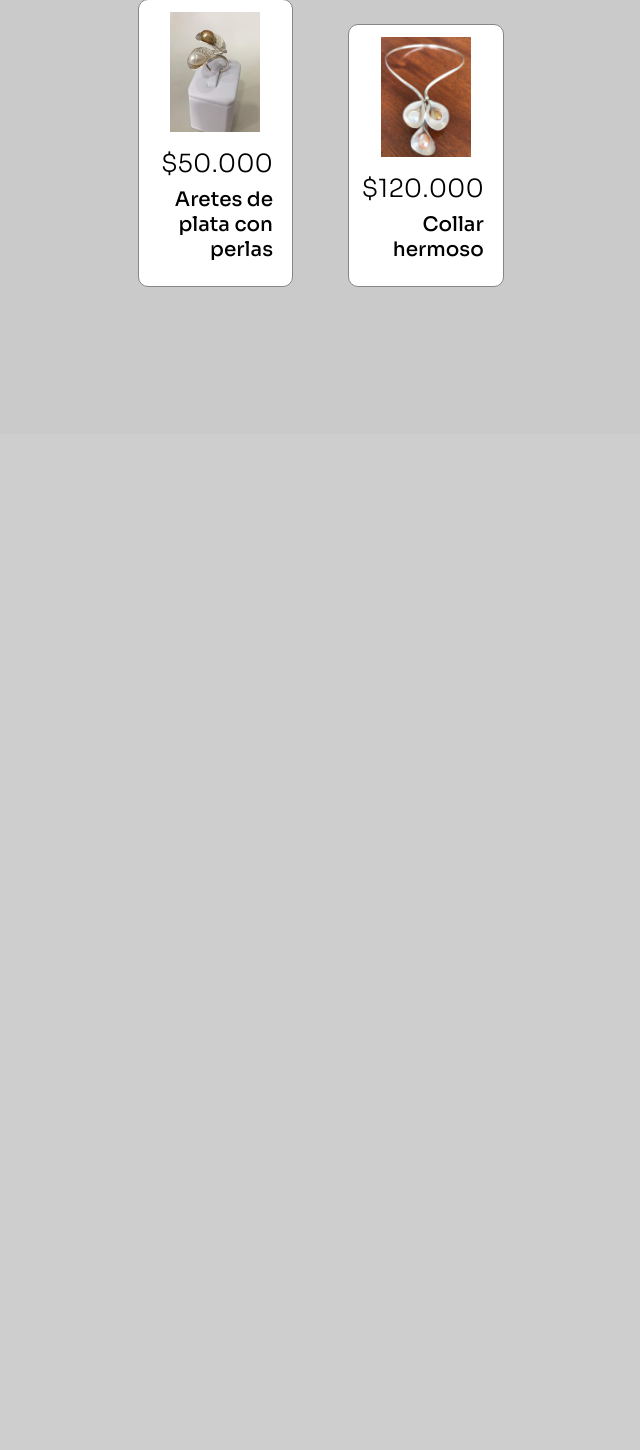
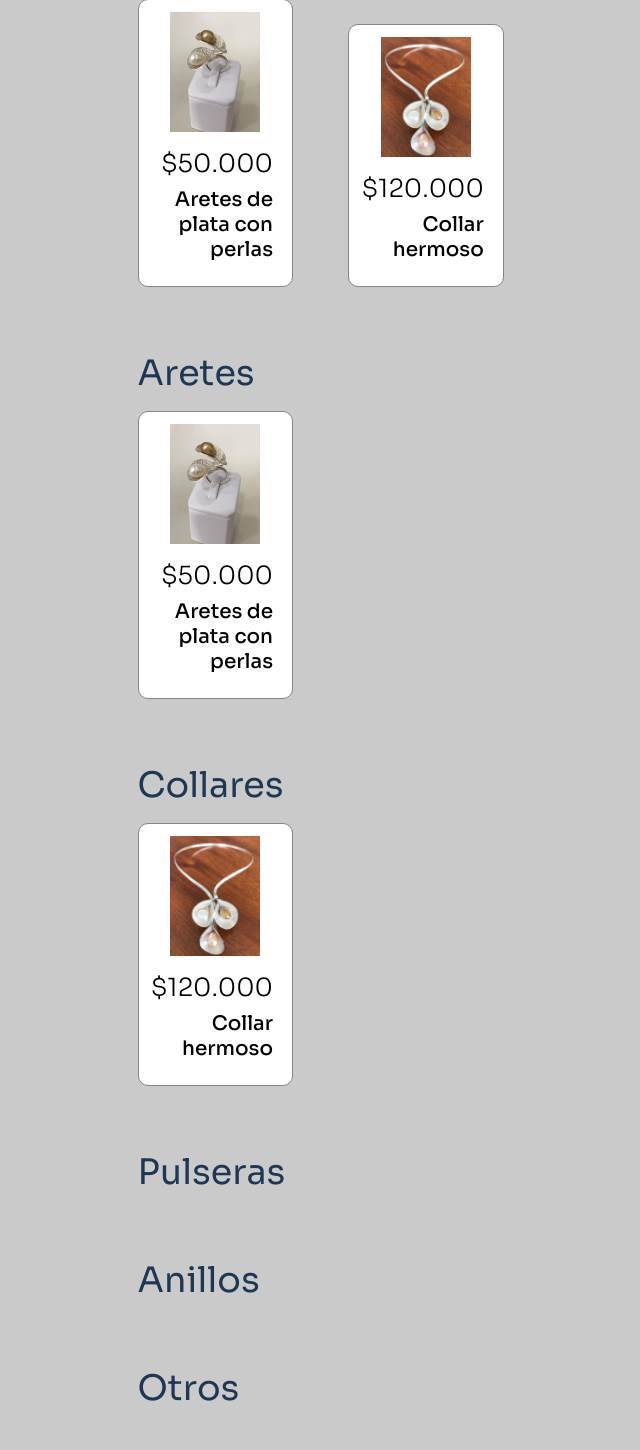
Before and after one commit to manuelandres66/blume, a Django app: page /joya/plata/ in a window 1280 px wide. Shown: the part 366-1816 px from the top of the page, without its empty margins (16-656 px from the left). Before the commit the page ends 653 px from the top, so only its background shows below. Run offline with Django 3.2, Linux system fonts and the light colour scheme; data comes from the database, SQL or seed files in the repository; some libraries are stand-ins or nearby versions.

Commit message:
Material Completed

```diff
--- a/principal/views.py
+++ b/principal/views.py
@@ -22,7 +22,12 @@ def home(request):
 
 def oro(request, material):
     mas_vendidos = Joya.objects.filter(material=material).order_by('-vistas')[:5]
-    ctx = {'material' : material, 'mas_vendidos' : mas_vendidos}
+    aretes = Joya.objects.filter(material=material, tipo='aretes').order_by('-vistas')[:5]
+    collares = Joya.objects.filter(material=material, tipo='collares').order_by('-vistas')[:5]
+    pulseras = Joya.objects.filter(material=material, tipo='pulseras').order_by('-vistas')[:5]
+    anillos = Joya.objects.filter(material=material, tipo='anillos').order_by('-vistas')[:5]
+    otros = Joya.objects.filter(material=material, tipo='otros').order_by('-vistas')[:5]
+    ctx = {'material' : material, 'mas_vendidos' : mas_vendidos, 'aretes' : aretes, 'collares' : collares,  'pulseras' : pulseras, 'anillos' : anillos, 'otros' : otros}
     return render(request, 'material.html', ctx)
 
 #Logica
--- a/static/css/material.css
+++ b/static/css/material.css
@@ -20,6 +20,10 @@ body {
     padding-top: 5vh;
 }
 
+.mas_vendidos {
+    margin-bottom: 5vh;
+}
+
 .mas_vendidos h3 {
     font-family: 'Sora', sans-serif;
     font-size: 35px;
@@ -29,7 +33,7 @@ body {
     color: #1d3754;
 }
 
-#mas_vendidos {
+.mas_vendidos_div {
     margin-left: 10vw;
     margin-top: 2vh;
 }
--- a/templates/material.html
+++ b/templates/material.html
@@ -13,9 +13,10 @@
         <div id="titulo_div" class="titulo">
             <h1 id="titulo_general">Productos de {{material}}</h1>
         </div>
+        <div id="all_products">
             <div class="mas_vendidos">
                 <h3>Más Vendidos</h3>
-            <div id="mas_vendidos">
+                <div class="mas_vendidos_div">
                 {% for vendido in mas_vendidos %}
                     <a href="/joya/{{vendido.material}}/{{vendido.tipo}}/{{vendido.id}}"><div class="vendido">
                         <img class="vendido_imagen" src="/{{vendido.imagen}}">
@@ -23,6 +24,67 @@
                         <h5 class="vendido_nombre">{{vendido.nombre}}</h5>
                     </div></a>
                 {% endfor %}
+                </div>
+            </div>
+            <div class="mas_vendidos">
+                <h3>Aretes</h3>
+                <div class="mas_vendidos_div">
+                    {% for vendido in aretes %}
+                    <a href="/joya/{{vendido.material}}/{{vendido.tipo}}/{{vendido.id}}"><div class="vendido">
+                        <img class="vendido_imagen" src="/{{vendido.imagen}}">
+                        <h4 class="vendido_precio precios">{{vendido.precio}}</h4>
+                        <h5 class="vendido_nombre">{{vendido.nombre}}</h5>
+                    </div></a>
+                    {% endfor %}
+                </div>
+            </div>
+            <div class="mas_vendidos">
+                <h3>Collares</h3>
+                <div class="mas_vendidos_div">
+                    {% for vendido in collares %}
+                    <a href="/joya/{{vendido.material}}/{{vendido.tipo}}/{{vendido.id}}"><div class="vendido">
+                        <img class="vendido_imagen" src="/{{vendido.imagen}}">
+                        <h4 class="vendido_precio precios">{{vendido.precio}}</h4>
+                        <h5 class="vendido_nombre">{{vendido.nombre}}</h5>
+                    </div></a>
+                    {% endfor %}
+                </div>
+            </div>
+            <div class="mas_vendidos">
+                <h3>Pulseras</h3>
+                <div class="mas_vendidos_div">
+                    {% for vendido in pulseras %}
+                    <a href="/joya/{{vendido.material}}/{{vendido.tipo}}/{{vendido.id}}"><div class="vendido">
+                        <img class="vendido_imagen" src="/{{vendido.imagen}}">
+                        <h4 class="vendido_precio precios">{{vendido.precio}}</h4>
+                        <h5 class="vendido_nombre">{{vendido.nombre}}</h5>
+                    </div></a>
+                    {% endfor %}
+                </div>
+            </div>
+            <div class="mas_vendidos">
+                <h3>Anillos</h3>
+                <div class="mas_vendidos_div">
+                    {% for vendido in anillos %}
+                    <a href="/joya/{{vendido.material}}/{{vendido.tipo}}/{{vendido.id}}"><div class="vendido">
+                        <img class="vendido_imagen" src="/{{vendido.imagen}}">
+                        <h4 class="vendido_precio precios">{{vendido.precio}}</h4>
+                        <h5 class="vendido_nombre">{{vendido.nombre}}</h5>
+                    </div></a>
+                    {% endfor %}
+                </div>
+            </div>
+            <div class="mas_vendidos">
+                <h3>Otros</h3>
+                <div class="mas_vendidos_div">
+                    {% for vendido in otros %}
+                    <a href="/joya/{{vendido.material}}/{{vendido.tipo}}/{{vendido.id}}"><div class="vendido">
+                        <img class="vendido_imagen" src="/{{vendido.imagen}}">
+                        <h4 class="vendido_precio precios">{{vendido.precio}}</h4>
+                        <h5 class="vendido_nombre">{{vendido.nombre}}</h5>
+                    </div></a>
+                    {% endfor %}
+                </div>
             </div>
         </div>
     </body>
```
Also changed, not shown: static/images/7a74f187e02bc9b662de74e5c9f4253a.jpg (added), static/images/Pulsera-Identificacion-de-Plata-con-Nombre-para---hombre_jumbo_2.jpg (added). Lines whose indentation alone changed are shown as unchanged.
